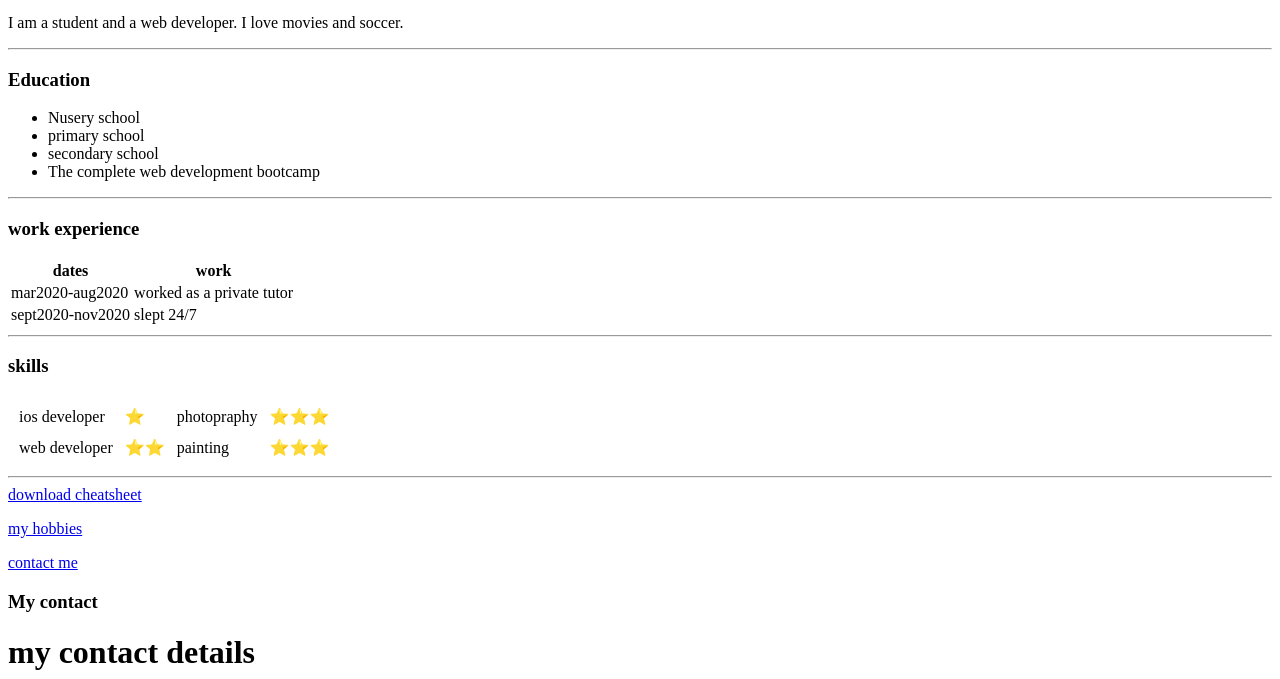
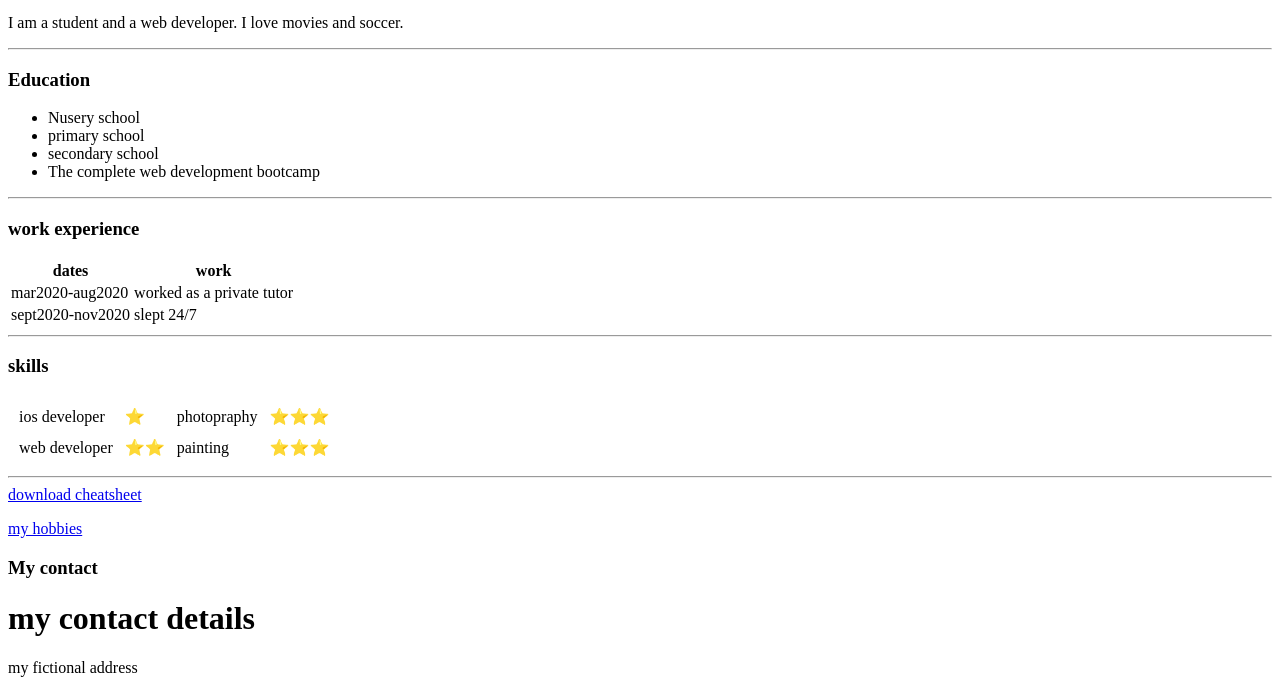
Before and after one commit to kceeugwu/cv, a plain HTML site: page index.html in a window 1280 px wide. Shown: the part 126-805 px from the top of the page. Drawn offline with Linux system fonts and the light colour scheme.

Commit message:
Update index.html

```diff
--- a/index.html
+++ b/index.html
@@ -64,7 +64,7 @@
    <hr>
    <a download href="http://web.stanford.edu/group/csp/cs21/htmlcheatsheet.pdf">download cheatsheet</a>
    <p><a href="hobbies.html">my hobbies</a></p>
-   <p><a href="contact.html">contact me</a></p>
+
 
 
  <h3> My contact</h3>
```
